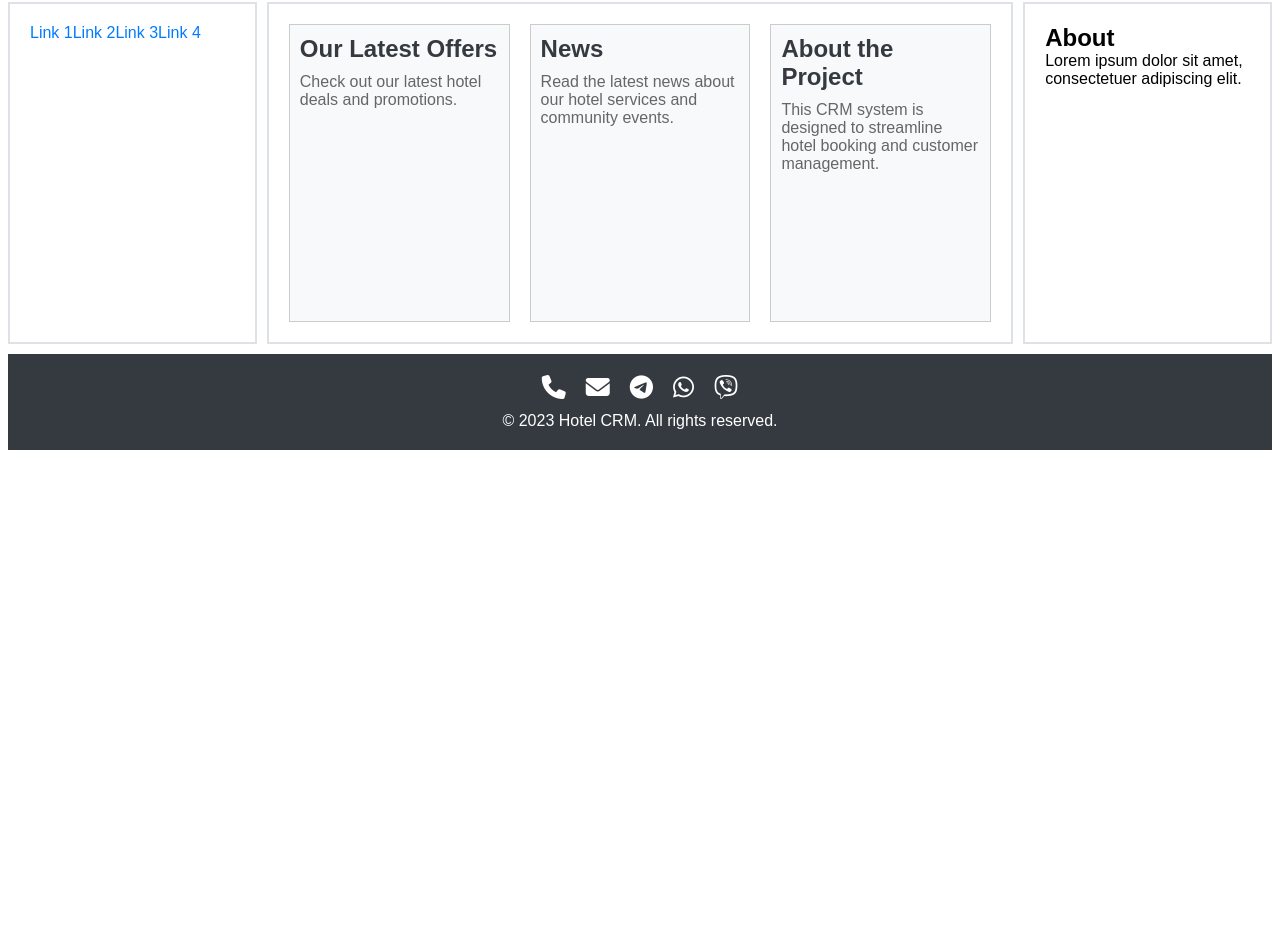
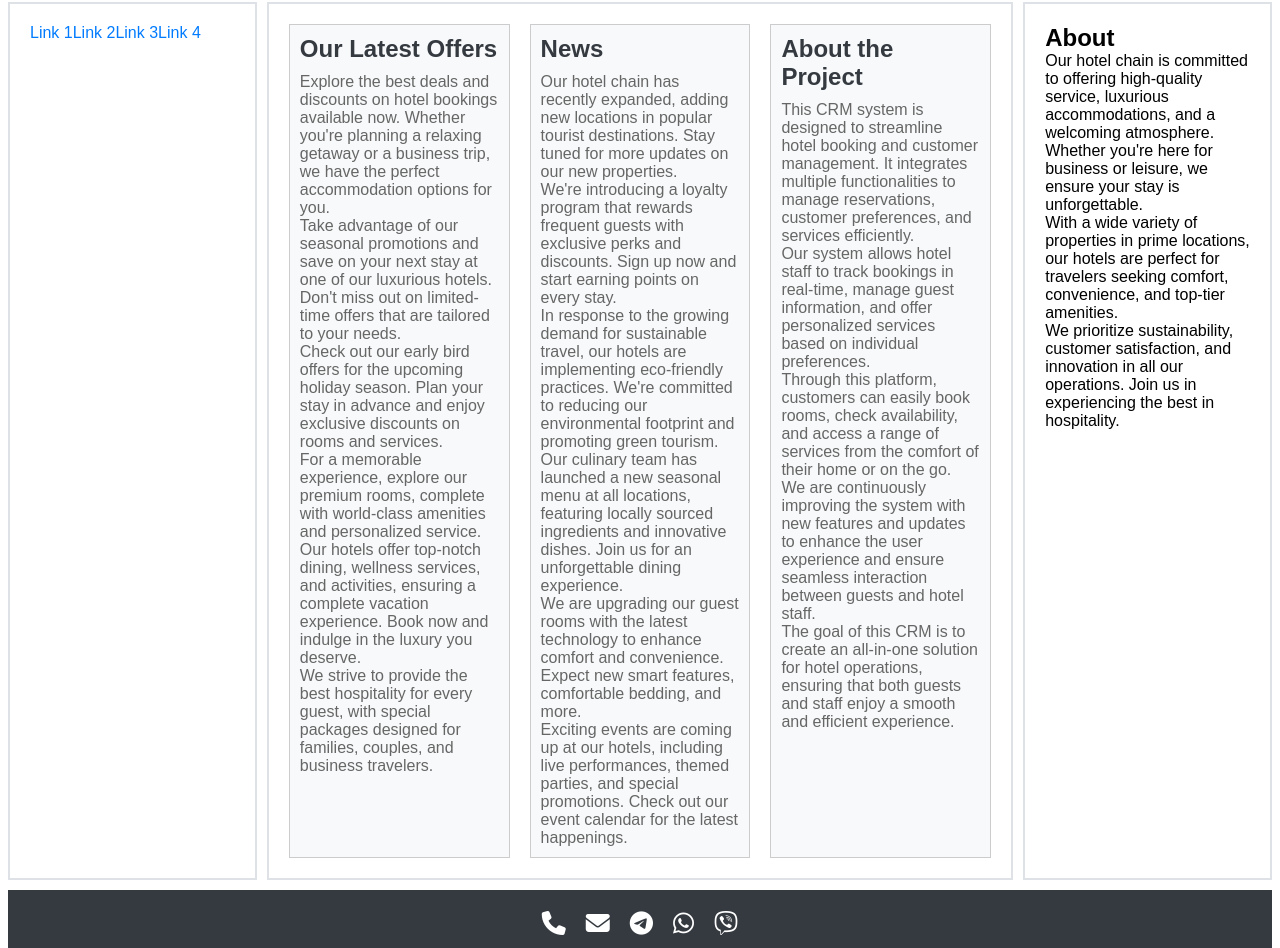
Before and after one commit to makszaranik/HotelCRM-frontend, a Vue app: page /home in a window 1280 px wide. Shown: the part 376-1324 px from the top of the page. Before the commit the page ends 834 px from the top, so only its background shows below. Built offline with nearby package versions, Linux system fonts and the light colour scheme.

Commit message:
add routing

```diff
--- a/src/App.vue
+++ b/src/App.vue
@@ -3,28 +3,14 @@
     <RouterLink to="/home">Home</RouterLink>
     <RouterLink to="/register">Register</RouterLink>
     <RouterLink to="/entries">Entries</RouterLink>
-
-    <HomePageComponent v-if="$route.path === '/home'"></HomePageComponent>
-    <FormComponent v-if="$route.path === '/register'" @add-entry="addEntry"></FormComponent>
-    <TableComponent v-if="$route.path === '/entries'"
-      :entries="entries"
-      @delete-entry="deleteEntry"
-      @delete-selected="deleteSelected"
-      @duplicate-selected="duplicateSelected"
-    ></TableComponent>
+    <RouterView></RouterView>
   </div>
 </template>
 
 <script>
-import FormComponent from './components/RegistrationForm.vue';
-import TableComponent from './components/EntriesTable.vue';
-import HomePageComponent from './components/HomePage.vue'
 
 export default {
   components: {
-    FormComponent,
-    TableComponent,
-    HomePageComponent
   },
   data() {
     return {
--- a/src/components/HomePage.vue
+++ b/src/components/HomePage.vue
@@ -10,15 +10,15 @@
     <body>
         <header>
             <div class="header-container">
-                <img src="logo.jpg" alt="Hotel Logo" class="logo">
+                <img src="logo.png" alt="Hotel Logo" class="logo">
                 <nav id="menu">
                     <ul class="menu">
                         <li id="current" class="active item1"><a href="https://example.com"><span>Main Page</span></a></li>
-                        <li class="item"><a href="autorization.html"><span>Autorization</span></a></li>
+                        <li class="item"><a href="autorization.html"><span>Authorization</span></a></li>
                         <li class="item"><a href="https://example.com/hotelslist"><span>Hotel Catalog</span></a></li>
                         <li class="item"><a href="FAQ.html"><span>FAQ</span></a></li>
                         <li class="item"><a href="https://example.com/contacts"><span>Our Contacts</span></a></li>
-                        <li class="item"><a href="regestration.html"><span>Registration</span></a></li>
+                        <li class="item"><a href="registration.html"><span>Registration</span></a></li>
 
                         <div class="lds-grid"><div></div><div></div><div></div><div></div><div></div><div></div><div></div><div></div><div></div></div>
                     </ul>
@@ -34,20 +34,36 @@
         <div class="content">
             <div class="slider">
                 <h2>Our Latest Offers</h2>
-                <p>Check out our latest hotel deals and promotions.</p>
+                <p>Explore the best deals and discounts on hotel bookings available now. Whether you're planning a relaxing getaway or a business trip, we have the perfect accommodation options for you.</p>
+                <p>Take advantage of our seasonal promotions and save on your next stay at one of our luxurious hotels. Don't miss out on limited-time offers that are tailored to your needs.</p>
+                <p>Check out our early bird offers for the upcoming holiday season. Plan your stay in advance and enjoy exclusive discounts on rooms and services.</p>
+                <p>For a memorable experience, explore our premium rooms, complete with world-class amenities and personalized service.</p>
+                <p>Our hotels offer top-notch dining, wellness services, and activities, ensuring a complete vacation experience. Book now and indulge in the luxury you deserve.</p>
+                <p>We strive to provide the best hospitality for every guest, with special packages designed for families, couples, and business travelers.</p>
             </div>
             <div class="news">
                 <h2>News</h2>
-                <p>Read the latest news about our hotel services and community events.</p>
+                <p>Our hotel chain has recently expanded, adding new locations in popular tourist destinations. Stay tuned for more updates on our new properties.</p>
+                <p>We're introducing a loyalty program that rewards frequent guests with exclusive perks and discounts. Sign up now and start earning points on every stay.</p>
+                <p>In response to the growing demand for sustainable travel, our hotels are implementing eco-friendly practices. We're committed to reducing our environmental footprint and promoting green tourism.</p>
+                <p>Our culinary team has launched a new seasonal menu at all locations, featuring locally sourced ingredients and innovative dishes. Join us for an unforgettable dining experience.</p>
+                <p>We are upgrading our guest rooms with the latest technology to enhance comfort and convenience. Expect new smart features, comfortable bedding, and more.</p>
+                <p>Exciting events are coming up at our hotels, including live performances, themed parties, and special promotions. Check out our event calendar for the latest happenings.</p>
             </div>
             <div class="about">
                 <h2>About the Project</h2>
-                <p>This CRM system is designed to streamline hotel booking and customer management.</p>
+                <p>This CRM system is designed to streamline hotel booking and customer management. It integrates multiple functionalities to manage reservations, customer preferences, and services efficiently.</p>
+                <p>Our system allows hotel staff to track bookings in real-time, manage guest information, and offer personalized services based on individual preferences.</p>
+                <p>Through this platform, customers can easily book rooms, check availability, and access a range of services from the comfort of their home or on the go.</p>
+                <p>We are continuously improving the system with new features and updates to enhance the user experience and ensure seamless interaction between guests and hotel staff.</p>
+                <p>The goal of this CRM is to create an all-in-one solution for hotel operations, ensuring that both guests and staff enjoy a smooth and efficient experience.</p>
             </div>
         </div>
         <div class="right">
             <h2>About</h2>
-            <p>Lorem ipsum dolor sit amet, consectetuer adipiscing elit.</p>
+            <p>Our hotel chain is committed to offering high-quality service, luxurious accommodations, and a welcoming atmosphere. Whether you're here for business or leisure, we ensure your stay is unforgettable.</p>
+            <p>With a wide variety of properties in prime locations, our hotels are perfect for travelers seeking comfort, convenience, and top-tier amenities.</p>
+            <p>We prioritize sustainability, customer satisfaction, and innovation in all our operations. Join us in experiencing the best in hospitality.</p>
         </div>
         <footer>
             <div class="container">
@@ -64,6 +80,7 @@
     </body>
     </html>
 </template>
+
 <style scoped>
 * {
     margin: 0;
```
Also changed, not shown: src/assets/logo.jpg (added).
